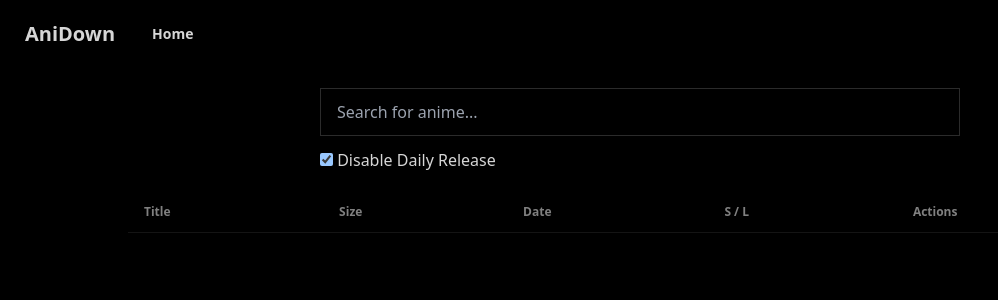
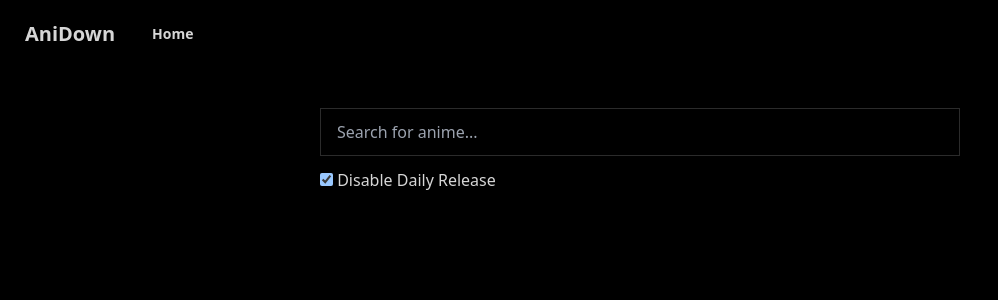
Before and after one commit to Veirt/anidown, a SvelteKit app: page / in a window 1280 px wide. Shown: the top 300 px of the page, without its empty margins (0-998 px from the left). Built offline with nearby package versions, Linux system fonts and the light colour scheme.

Commit message:
feat: add loading visualization

```diff
--- a/src/routes/+page.svelte
+++ b/src/routes/+page.svelte
@@ -16,6 +16,8 @@
     let query: string = "";
     let disableDailyRelease = true;
 
+    let isLoading = false;
+
     $: if (disableDailyRelease) {
         filtered = animeList.filter((anime) => {
             return !commonDailyRelease.some((release) => {
@@ -29,9 +31,12 @@
     }
 
     async function getAnimeTorrents(query: string) {
+        animeList = [];
+        isLoading = true;
         const res = await axios.get("/api/anime", {
             params: { q: query },
         });
+        isLoading = false;
 
         animeList = res.data;
     }
@@ -51,7 +56,7 @@
 
 <Toast />
 
-<div class="flex flex-col gap-3 items-center my-5">
+<div class="flex flex-col gap-3 items-center my-5 mt-10">
     <form class="w-1/2" on:submit={() => getAnimeTorrents(query)}>
         <input
             bind:value={query}
@@ -67,6 +72,10 @@
 </div>
 
 <main class="flex overflow-x-auto justify-center">
+    {#if isLoading}
+        <span class="loading loading-ring loading-lg"></span>
+    {/if}
+    {#if filtered.length}
         <table class="table w-[80%]">
             <thead>
                 <tr>
@@ -98,4 +107,5 @@
                 {/each}
             </tbody>
         </table>
+    {/if}
 </main>
--- a/src/routes/api/anime/+server.ts
+++ b/src/routes/api/anime/+server.ts
@@ -13,9 +13,10 @@ export const GET: RequestHandler = async ({ url }) => {
     },
   });
 
-  const data: AnimeItem[] = (await parseStringPromise(res.data))["rss"][
-    "channel"
-  ][0]["item"];
+  const data: AnimeItem[] | undefined = (await parseStringPromise(res.data))[
+    "rss"
+  ]["channel"][0]["item"];
+  if (!data) return json([]);
 
   const sorted = data.sort((a, b) => {
     return parseInt(b["nyaa:seeders"][0]) - parseInt(a["nyaa:seeders"][0]);
```
Lines whose indentation alone changed are shown as unchanged.
